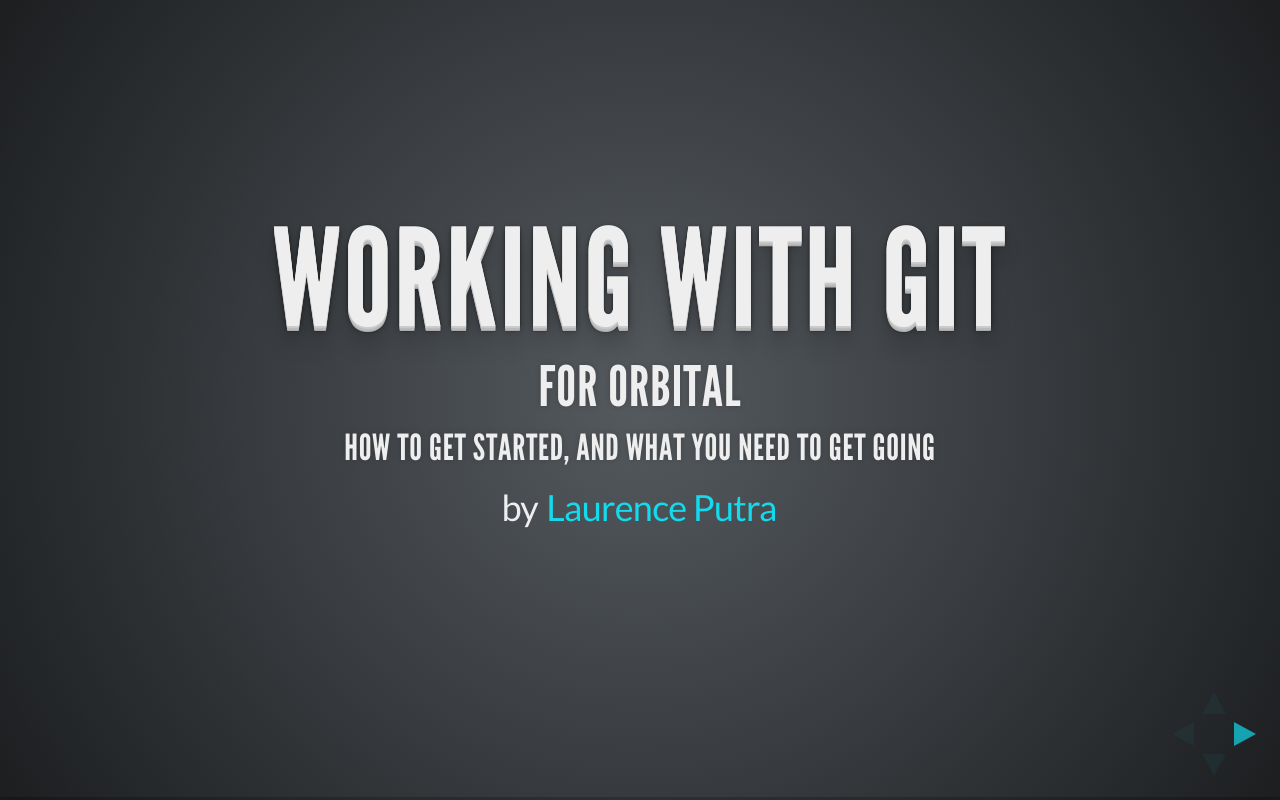
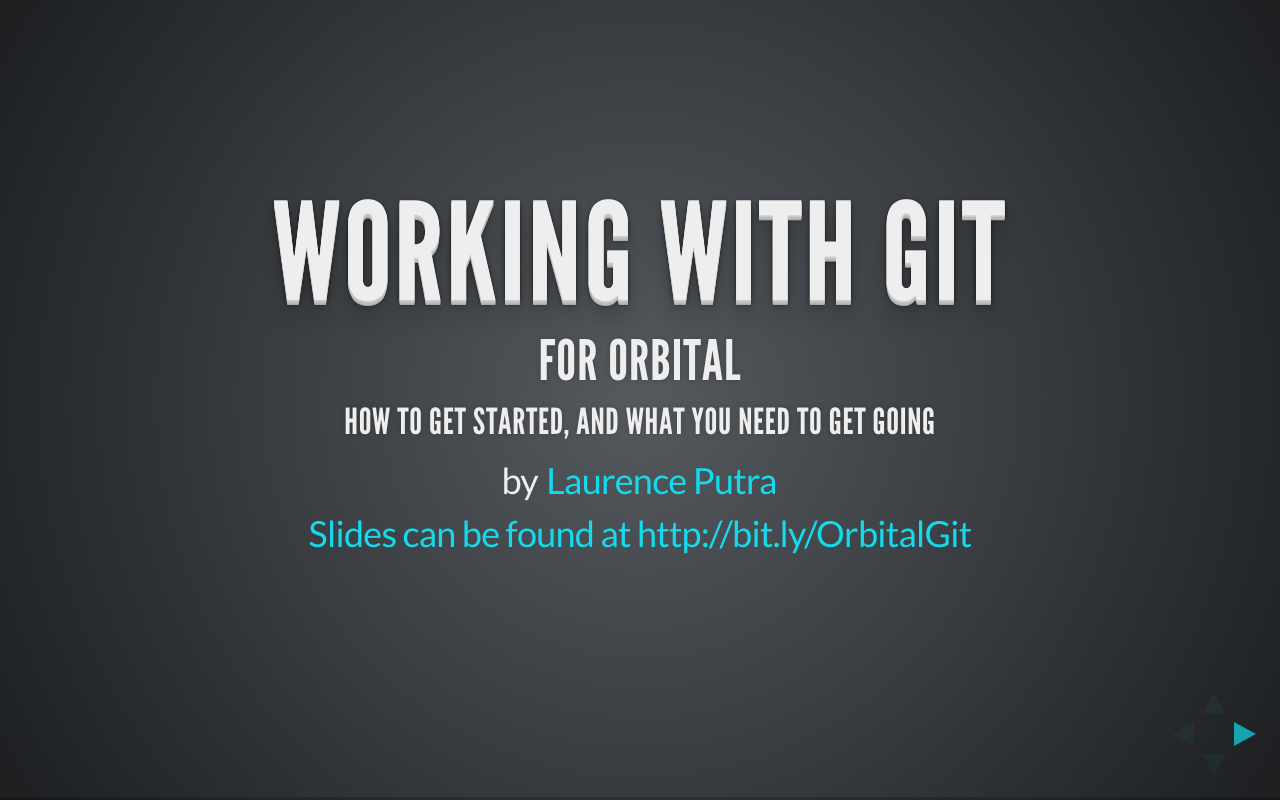
Before and after one commit to laurenceputra/Orbital-Git-Workshop, a website: page index.html in a window 1280 px wide. Drawn offline with Linux system fonts and the light colour scheme.

Commit message:
added link

```diff
--- a/index.html
+++ b/index.html
@@ -42,6 +42,7 @@
 					<h3>For Orbital</h3>
 					<h4>How to get started, and what you need to get going</h4>
 					<p>by <a href="http://geeksphere.net">Laurence Putra</a></p>
+					<p><a href="http://bit.ly/OrbitalGit">Slides can be found at http://bit.ly/OrbitalGit</a></p>
 				</section>
 
 				<section>
```
